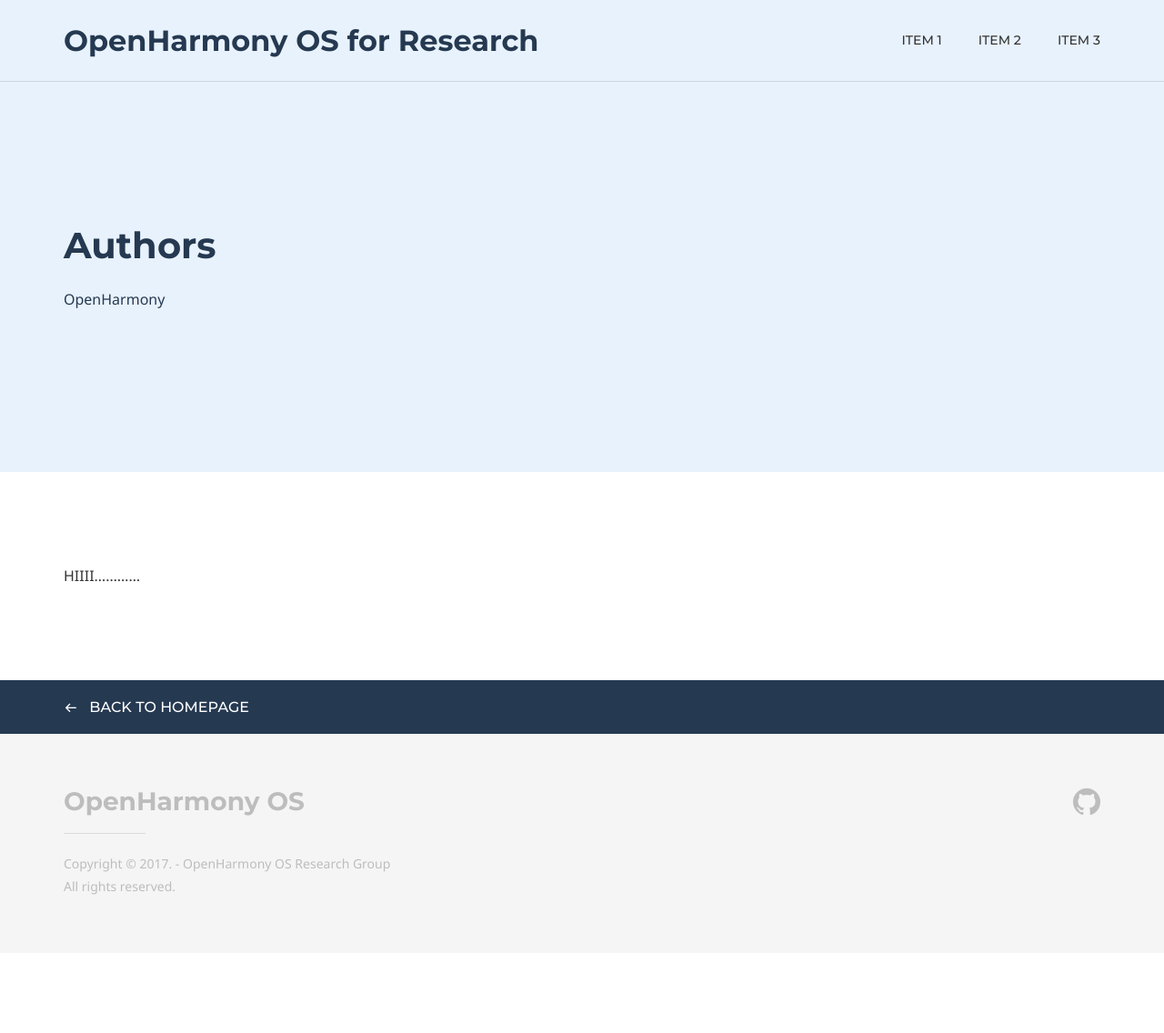
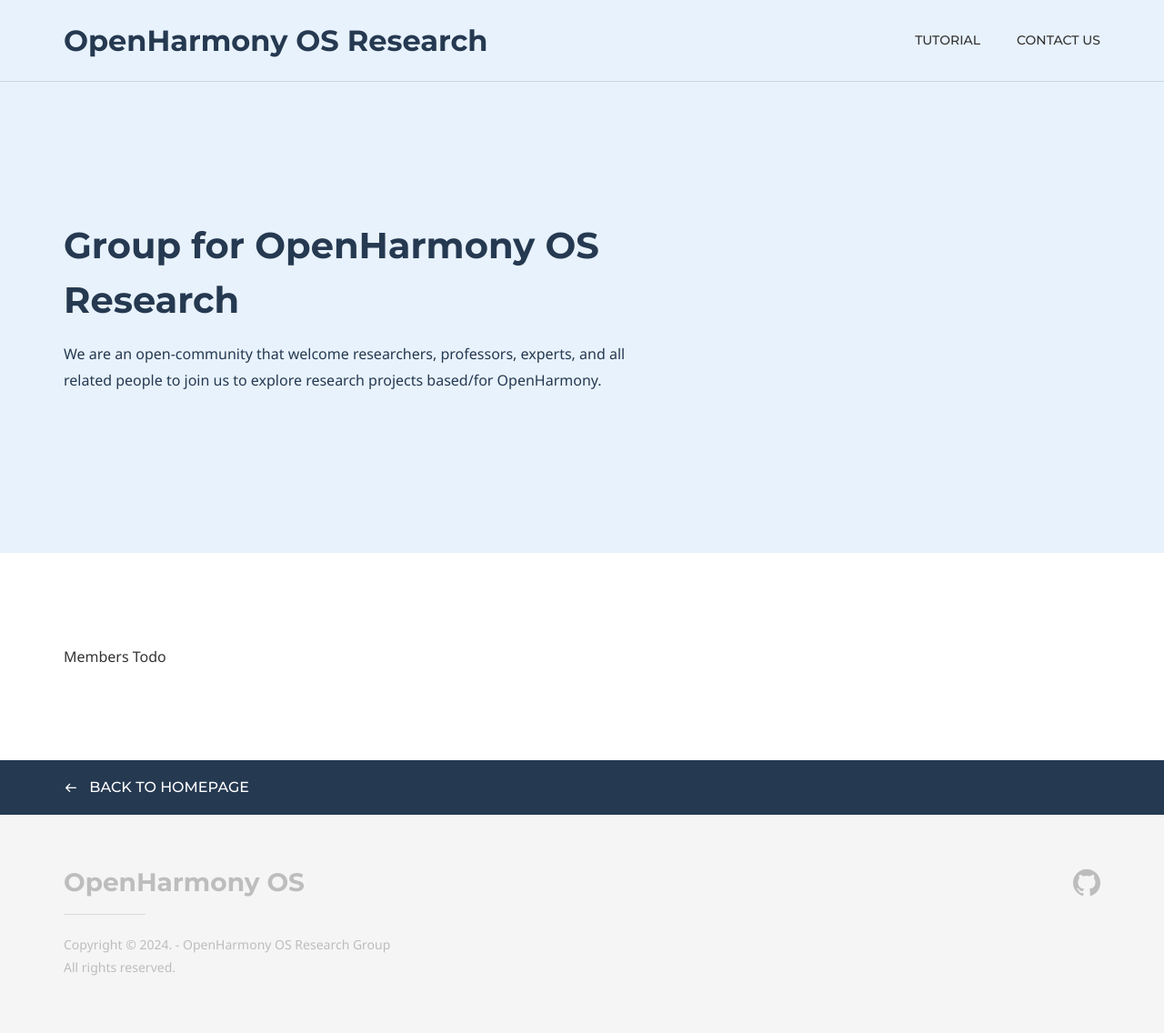
Before and after one commit to openharmony-research/openharmony-research.github.io, a Jekyll site: the page built from authors.md, in a window 1280 px wide. Shown: the whole page at 91% size. Built offline with Jekyll 4.4.1, drawn with Linux system fonts in a browser that asks for light colours; some web fonts are replaced; before the commit the page ends 1048 px from its top, so only the background shows below that.

Commit message:
config polished and auhtors page update
Signed-off-by: Dong Du <Dd_nirvana@sjtu.edu.cn>

```diff
--- a/_config.yml
+++ b/_config.yml
@@ -4,21 +4,21 @@
     color_theme: blue # Available themes: blue (default), green, purple, red and yellow
     header:
         logo:
-            text: OpenHarmony OS for Research
+            text: OpenHarmony OS Research
             image:
         nav:
-            - item_name: Item 1
-              item_url: '#'
-            - item_name: Item 2
-              item_url: '#'
-            - item_name: Item 3
-              item_url: '#'
+            - item_name: Tutorial
+              item_url: 'tutorial'
+                #- item_name: Item 2
+                #  item_url: '#'
+            - item_name: Contact us
+              item_url: 'authors'
     footer:
         content:
             logo:
                 text: OpenHarmony OS
                 image:
-            copyright: Copyright &copy; 2017. - OpenHarmony OS Research Group<br>All rights reserved.
+            copyright: Copyright &copy; 2024. - OpenHarmony OS Research Group<br>All rights reserved.
         social_list:
             - network_name: github
               profile_url: 'https://github.com/openharmony-research'
--- a/authors.md
+++ b/authors.md
@@ -5,8 +5,8 @@
 comments: false
 
 # Hero section
-title: Authors
-description: OpenHarmony
+title: Group for OpenHarmony OS Research
+description: We are an open-community that welcome researchers, professors, experts, and all related people to join us to explore research projects based/for OpenHarmony.
 
 # Micro navigation
 micro_nav: true
@@ -21,4 +21,4 @@
 #         url: '#'
 ---
 
-HIIII............
+Members Todo
```
